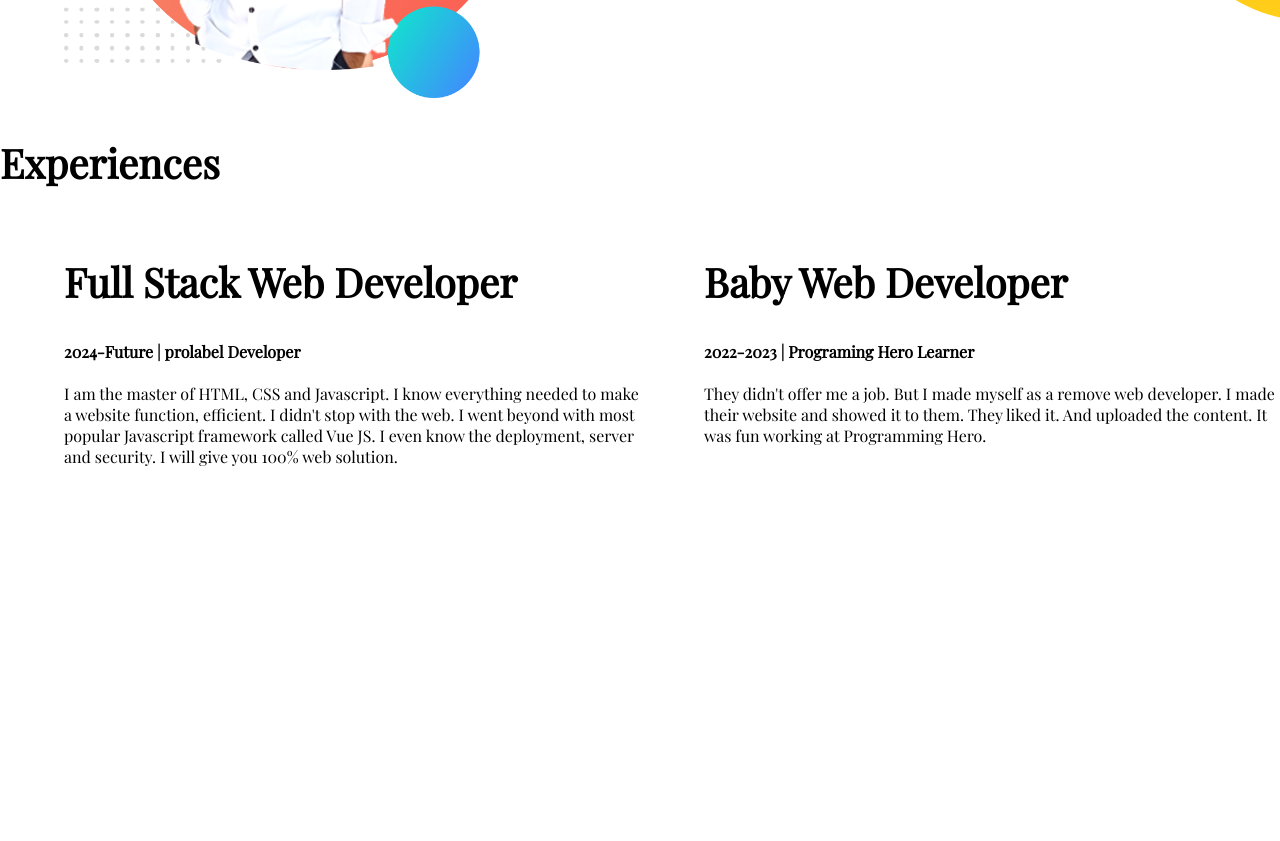
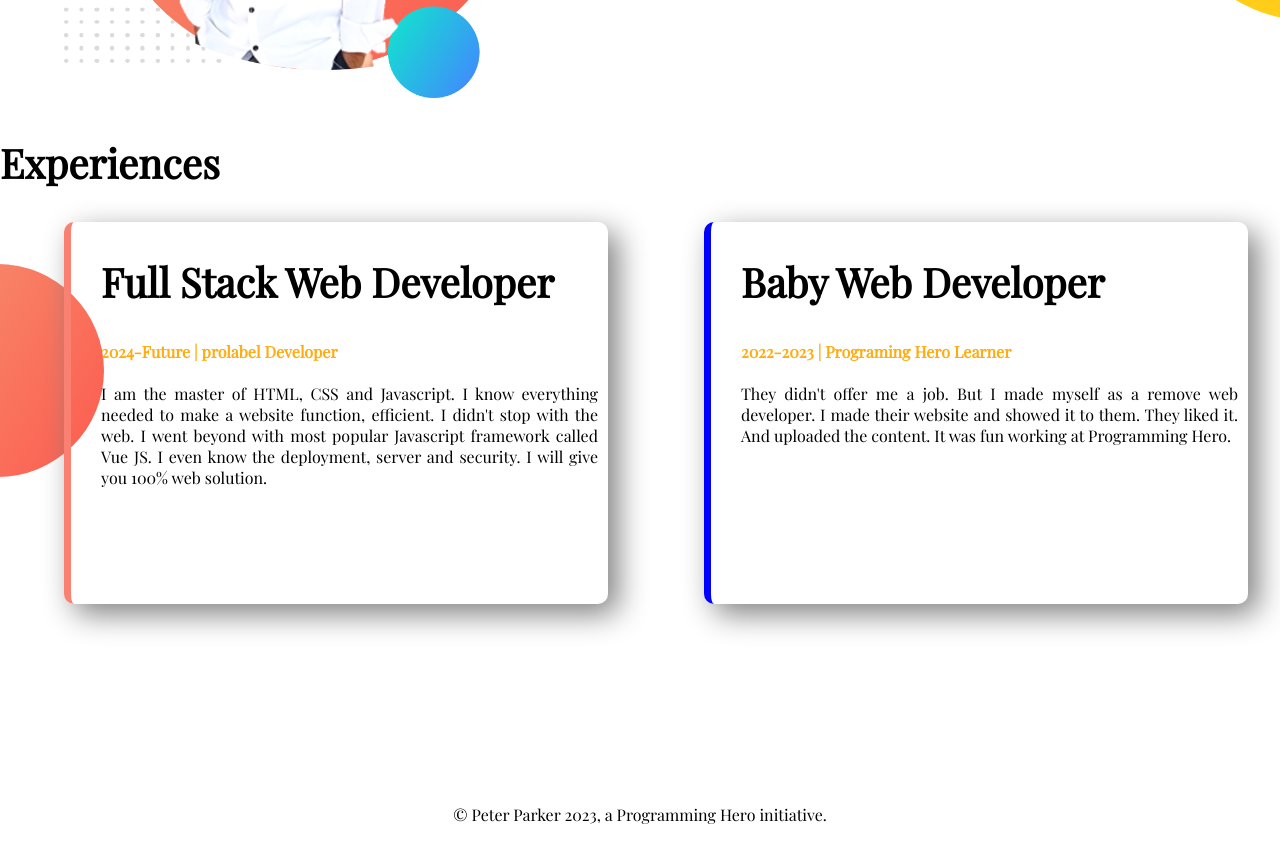
Before and after one commit to abirpuc/personal-protfolio-site, a plain HTML site: page index.html in a window 1280 px wide. Shown: the part 1020-1861 px from the top of the page. Before the commit the page ends 1503 px from the top, so only its background shows below. Drawn offline with nearby package versions, Linux system fonts and the light colour scheme.

Commit message:
full website deploy

```diff
--- a/index.html
+++ b/index.html
@@ -40,14 +40,14 @@
     <section class="experiences-area">
         <h1>Experiences</h1>
         <div class="flexible-continer">
-            <div class="half-width">
+            <div id="full-stack-developer" class="experiences-item ">
                 <h1>Full Stack Web Developer</h1>
-                <h4>2024-Future | prolabel Developer</h4>
+                <h4><span id="name">2024-Future | prolabel Developer</span></h4>
                 <p>I am the master of HTML, CSS and Javascript. I know everything needed to make a website function, efficient. I didn't stop with the web. I went beyond with most popular Javascript framework called Vue JS. I even know the deployment, server and security. I will give you 100% web solution.</p>
             </div>
-            <div class="half-width">
+            <div id="baby-developer" class="experiences-item">
                 <h1>Baby Web Developer</h1>
-                <h4>2022-2023 | Programing Hero Learner</h4>
+                <h4><span id="name">2022-2023 | Programing Hero Learner</span></h4>
                 <p>
                     They didn't offer me a job. But I made myself as a remove web developer. I made their website and showed it to them. They liked it. And uploaded the content. It was fun working at Programming Hero.
                 </p>
@@ -55,4 +55,7 @@
         </div>
     </section>
 </body>
+<footer>
+    <p>© Peter Parker 2023, a Programming Hero initiative.</p>
+</footer>
 </html>
--- a/style.css
+++ b/style.css
@@ -21,6 +21,7 @@ h1{
 
 .half-width img{
     width: 80%;
+
 }
 #my-img{
     width: 80%;
@@ -49,3 +50,33 @@ h1{
     background-repeat: no-repeat;
     background-position: right;
 }
+
+.experiences-area{
+    margin-bottom: 200px;
+    background-image: url(img/exp-bg.png);
+    background-repeat: no-repeat;
+    background-position: left;
+}
+
+.experiences-item{
+    border-radius: 10px;
+    width: 40%;
+    margin-left: 5%;
+    margin-right: 2.5%;
+    padding-bottom: 100px;
+    padding-left: 30px;
+    padding-right: 10px;
+    text-align: justify;
+    box-shadow: 10px 10px 30px gray;
+}
+
+#full-stack-developer{
+    border-left: 7px solid salmon;
+}
+#baby-developer{
+    border-left: 7px solid blue;
+}
+
+footer p{
+    text-align: center;
+}
```
